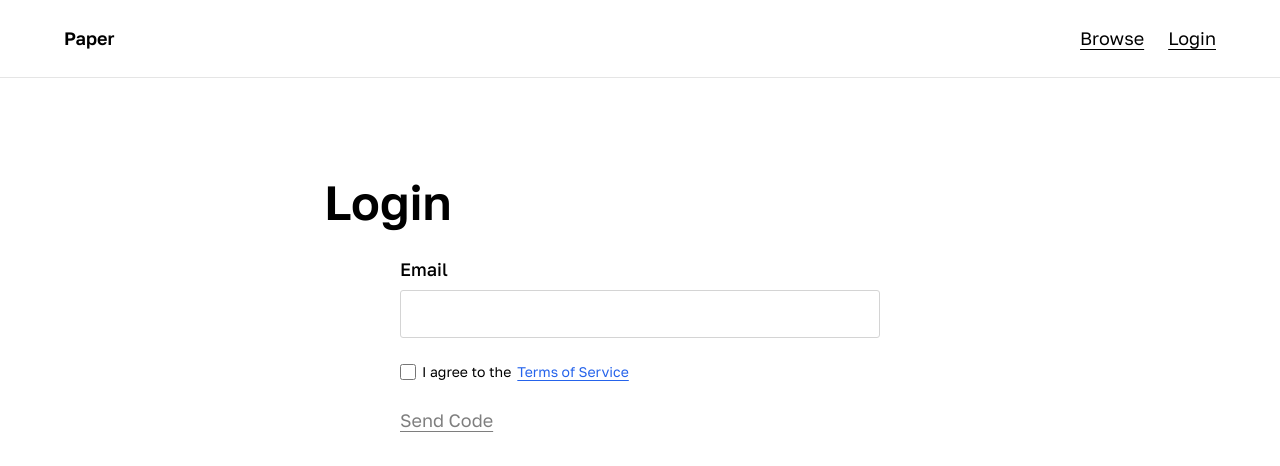
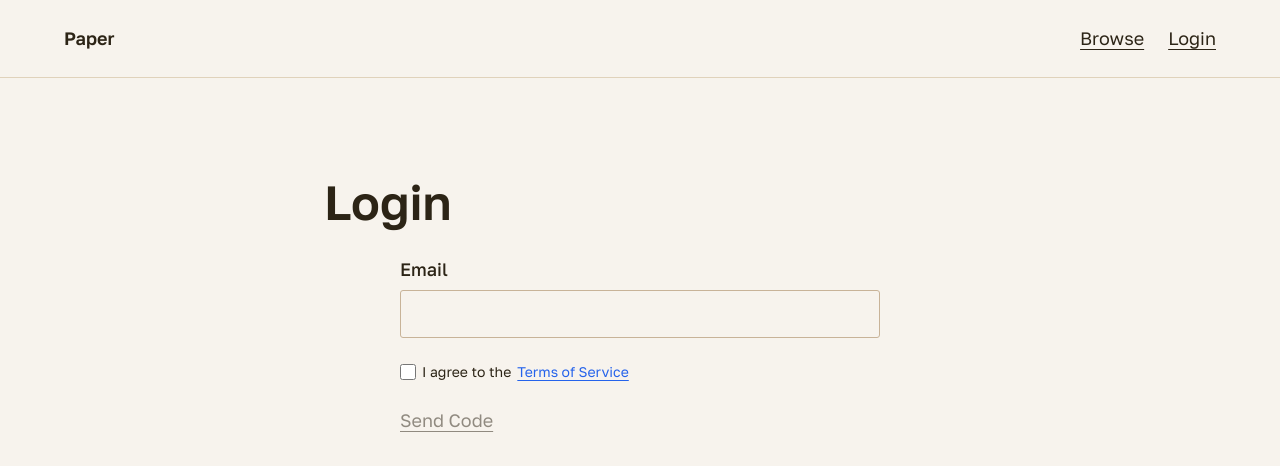
Before and after one commit to mikezucc/paper, a React (Vite) app in the folder packages/frontend/: page /login in a window 1280 px wide. Shown: the top 466 px of the page. Built offline with nearby package versions, Linux system fonts and the light colour scheme; no server answers.

Commit message:
more beige

```diff
--- a/packages/frontend/src/styles/components.module.css
+++ b/packages/frontend/src/styles/components.module.css
@@ -1028,7 +1028,7 @@
   padding: 12px 16px;
   border: 1px solid var(--markdown-link-border);
   border-radius: 8px;
-  background-color: white;
+  background-color: var(--color-bg);
   font-size: 14px;
   color: var(--markdown-text);
   font-family: monospace;
@@ -2280,7 +2280,7 @@
 }
 
 .viewButton {
-  background-color: white;
+  background-color: var(--color-bg);
   color: var(--markdown-link);
   border: 1px solid var(--markdown-link);
 }
@@ -2291,7 +2291,7 @@
 }
 
 .deleteButton {
-  background-color: white;
+  background-color: var(--color-bg);
   color: var(--color-error);
   border: 1px solid var(--color-error);
 }
@@ -2338,7 +2338,7 @@
   border: 1px solid var(--markdown-hr-color);
   border-radius: 4px;
   font-size: 13px;
-  background-color: white;
+  background-color: var(--color-bg);
 }
 
 .searchInputCompact:focus,
@@ -2420,7 +2420,7 @@
 .listDetail {
   flex: 1;
   overflow-y: auto;
-  background-color: white;
+  background-color: var(--color-bg);
 }
 
 .noSelection {
@@ -2709,7 +2709,7 @@
 }
 
 .diffContent {
-  background-color: var(--color-white);
+  background-color: var(--color-bg);
 }
 
 .diffLine {
@@ -2761,7 +2761,7 @@
 }
 
 .diffUnchanged {
-  background-color: var(--color-white);
+  background-color: var(--color-bg);
 }
 
 .diffUnchanged .diffLineContent {
@@ -2771,7 +2771,7 @@
 /* Side by side diff styles */
 .diffSideBySide {
   display: flex;
-  background-color: var(--color-white);
+  background-color: var(--color-bg);
 }
 
 .diffSide {
@@ -3004,7 +3004,7 @@
   font-size: 14px;
   font-family: inherit;
   resize: vertical;
-  background-color: var(--color-white);
+  background-color: var(--color-bg);
   transition: border-color 0.2s;
 }
 
@@ -3136,7 +3136,7 @@
 .togglePreviewButton {
   padding: 6px 12px;
   border: 1px solid var(--markdown-link-border);
-  background-color: var(--color-white);
+  background-color: var(--color-bg);
   color: var(--markdown-text);
   border-radius: 4px;
   font-size: 13px;
@@ -3201,7 +3201,7 @@
   overflow-y: auto;
   border: 1px solid var(--markdown-link-border);
   border-radius: 8px;
-  background-color: var(--color-white);
+  background-color: var(--color-bg);
 }
 
 .changeGroupsList {
@@ -3297,12 +3297,12 @@
 }
 
 .changeGroupType.modification {
-  background-color: var(--color-white)3e0;
+  background-color: var(--color-bg);
   color: var(--color-warning);
 }
 
 .changeGroupDiff {
-  background-color: var(--color-white);
+  background-color: var(--color-bg);
   border-top: 1px solid var(--markdown-hr-color);
   font-family: 'Courier New', monospace;
   font-size: 13px;
@@ -3325,7 +3325,7 @@
 }
 
 .diffCodeLine.unchanged {
-  background-color: var(--color-white);
+  background-color: var(--color-bg);
 }
 
 .contextLine .diffCodeLine {
@@ -3408,7 +3408,7 @@
   border: 1px solid var(--markdown-link-border);
   border-radius: 8px;
   padding: 16px;
-  background-color: var(--color-white);
+  background-color: var(--color-bg);
 }
 
 .mergePreview h3 {
@@ -3523,7 +3523,7 @@
   border: 1px solid var(--markdown-link-border);
   border-radius: 6px;
   font-size: 14px;
-  background-color: var(--color-white);
+  background-color: var(--color-bg);
   transition: border-color 0.2s;
 }
 
@@ -3551,7 +3551,7 @@
   border-radius: 8px;
   cursor: pointer;
   transition: all var(--transition-base);
-  background-color: var(--color-white);
+  background-color: var(--color-bg);
 }
 
 .paperSelectionItem:hover {
--- a/packages/frontend/src/styles/global.css
+++ b/packages/frontend/src/styles/global.css
@@ -8,6 +8,11 @@
   /* Base Colors */
   --color-white: #FFFFFF;
   --color-black: #000000;
+  --color-beige-50: #FAF8F5;
+  --color-beige-100: #F5F0E8;
+  --color-beige-200: #EDE4D3;
+  --color-beige-300: #E0D2BB;
+  --color-beige-400: #C8B398;
   --color-gray-50: #F9F9F9;
   --color-gray-100: #F5F5F5;
   --color-gray-200: #E5E5E5;
@@ -20,15 +25,15 @@
   --color-gray-900: #171717;
 
   /* Semantic Colors - Light Theme */
-  --color-text: var(--color-black);
-  --color-text-secondary: var(--color-gray-600);
-  --color-text-disabled: var(--color-gray-400);
-  --color-bg: var(--color-white);
-  --color-bg-secondary: var(--color-gray-50);
-  --color-subtle: var(--color-gray-100);
-  --color-border: var(--color-gray-200);
-  --color-border-hover: var(--color-gray-300);
-  --color-accent: var(--color-gray-600);
+  --color-text: #2C2416;
+  --color-text-secondary: #5C4E3C;
+  --color-text-disabled: #8B7D6B;
+  --color-bg: #F7F3ED;
+  --color-bg-secondary: var(--color-beige-100);
+  --color-subtle: var(--color-beige-200);
+  --color-border: var(--color-beige-300);
+  --color-border-hover: var(--color-beige-400);
+  --color-accent: #6B5D4F;
 
   /* State Colors */
   --color-primary: #2563EB;
@@ -116,28 +121,28 @@
   --touch-target-min: 44px;
 
   /* Markdown Theme Colors */
-  --markdown-text: #3d3a34;
-  --markdown-heading: #2c2a26;
-  --markdown-link: #8b7355;
-  --markdown-link-hover: #6d5a44;
-  --markdown-link-border: #d4c5b0;
-  --markdown-code-bg: #ede8e2;
-  --markdown-code-text: #5c5449;
-  --markdown-code-border: #d4c5b0;
-  --markdown-blockquote-border: #d4c5b0;
-  --markdown-blockquote-text: #6d5a44;
-  --markdown-table-border: #d4c5b0;
-  --markdown-table-header-bg: #ede8e2;
-  --markdown-table-alt-bg: #f9f6f2;
-  --markdown-hr-color: #e6e0d6;
-  --markdown-comment: #8b8075;
-  --markdown-punctuation: #5c5449;
-  --markdown-property: #a67458;
-  --markdown-string: #7c6f5d;
-  --markdown-operator: #8b7355;
-  --markdown-keyword: #8b7355;
-  --markdown-function: #6d5a44;
-  --markdown-variable: #a67458;
+  --markdown-text: #2C2416;
+  --markdown-heading: #1A1611;
+  --markdown-link: #8B6534;
+  --markdown-link-hover: #6B4E28;
+  --markdown-link-border: #D4C5B0;
+  --markdown-code-bg: #EDE8E2;
+  --markdown-code-text: #4A3F33;
+  --markdown-code-border: #D4C5B0;
+  --markdown-blockquote-border: #D4C5B0;
+  --markdown-blockquote-text: #5C4E3C;
+  --markdown-table-border: #D4C5B0;
+  --markdown-table-header-bg: #EDE8E2;
+  --markdown-table-alt-bg: #F9F6F2;
+  --markdown-hr-color: #E6E0D6;
+  --markdown-comment: #8B8075;
+  --markdown-punctuation: #5C5449;
+  --markdown-property: #A67458;
+  --markdown-string: #7C6F5D;
+  --markdown-operator: #8B7355;
+  --markdown-keyword: #8B7355;
+  --markdown-function: #6D5A44;
+  --markdown-variable: #A67458;
 }
 
 @media (prefers-color-scheme: dark) {
```
